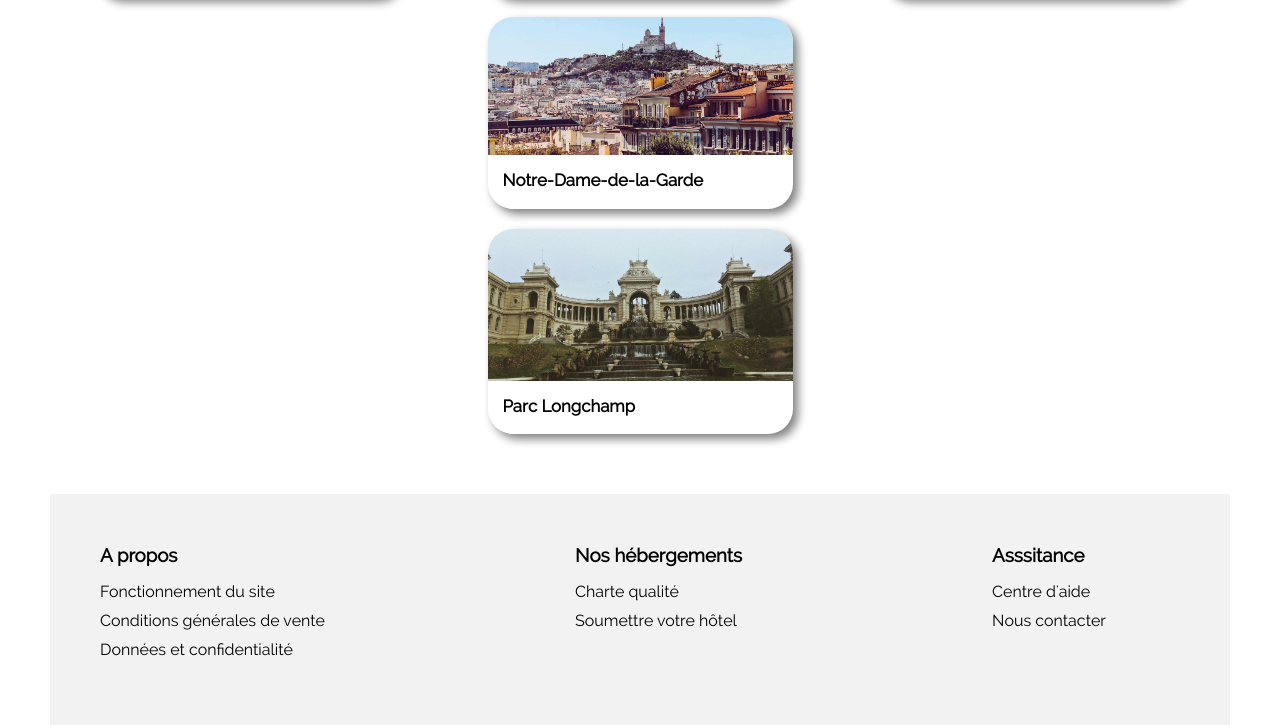
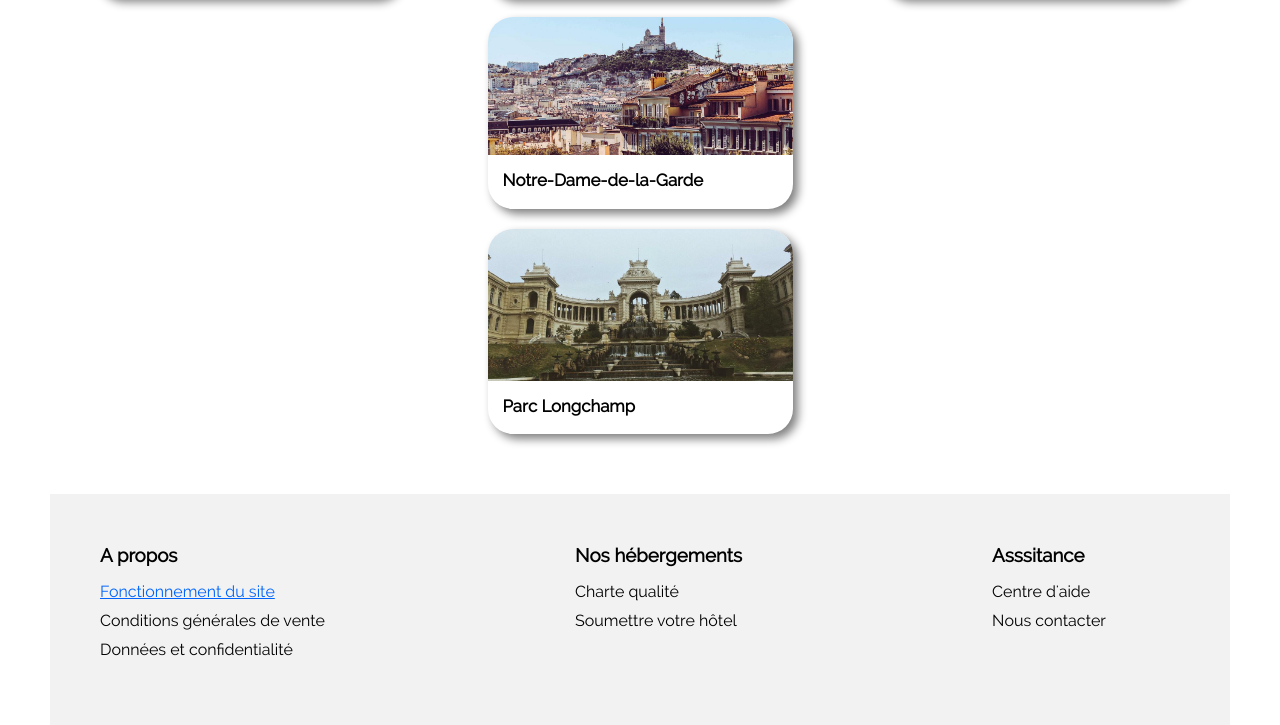
Before and after one commit to Codamor/Reservia, a plain HTML site: page index.html in a window 1280 px wide. In both pictures the pointer is over the link "Fonctionnement du site". Shown: the part 1804-2529 px from the top of the page. Drawn offline with Linux system fonts and the light colour scheme.

Commit message:
add style to footer links love-hate

```diff
--- a/css/footer/footer.css
+++ b/css/footer/footer.css
@@ -30,3 +30,12 @@
     text-decoration: none;
     color: #000;
 }
+
+.footer__link:visited{
+    color: #F2F2F2;
+}
+
+.footer__link:hover{
+    text-decoration: underline;
+    color: #0065FC;
+}
```
